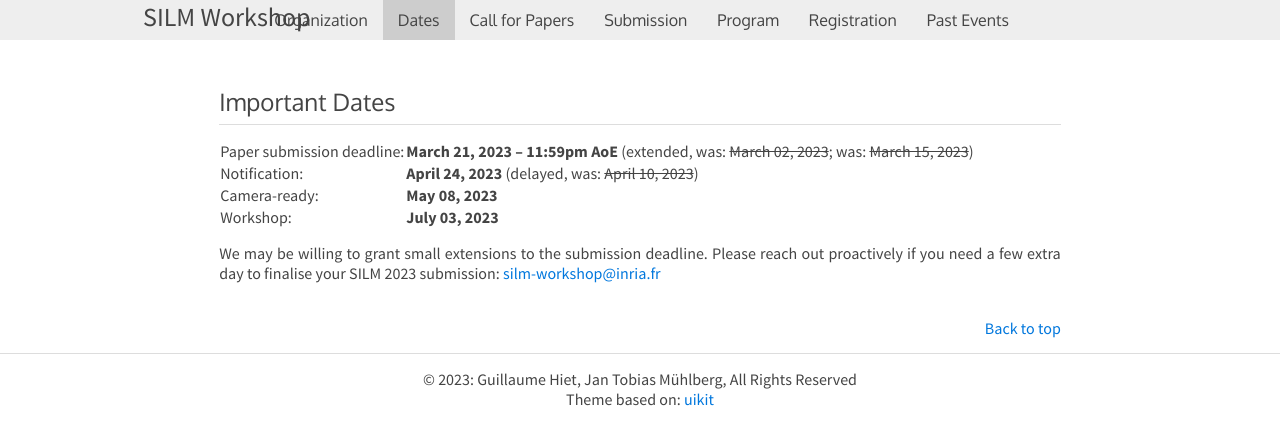
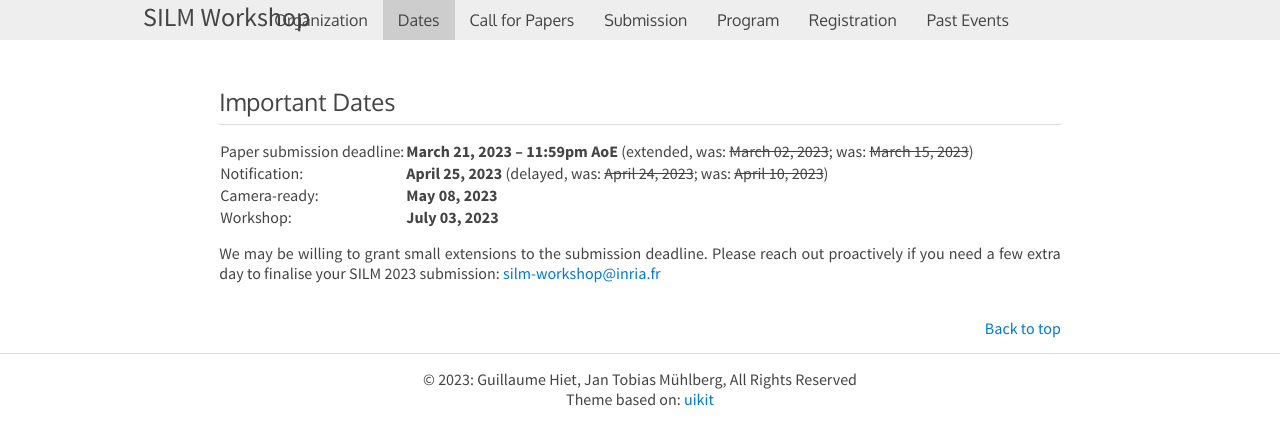
Before and after one commit to silm-workshop/silm-workshop.github.io, a Jekyll site: the page built from dates.html, in a window 1280 px wide. Shown: the top 445 px of the page. Built offline with Jekyll 4.4.1, drawn with Linux system fonts in a browser that asks for light colours.

Commit message:
extended notification deadline

```diff
--- a/dates.html
+++ b/dates.html
@@ -13,7 +13,7 @@
 </tr>
 <tr>
 <td>Notification:</td>
-<td><strong>April 24, 2023 </strong> (delayed, was: <s>April 10, 2023</s>)</td>
+<td><strong>April 25, 2023 </strong> (delayed, was: <s>April 24, 2023</s>; was: <s>April 10, 2023</s>)</td>
 </tr>
 <tr>
 <td>Camera-ready:</td>
```
